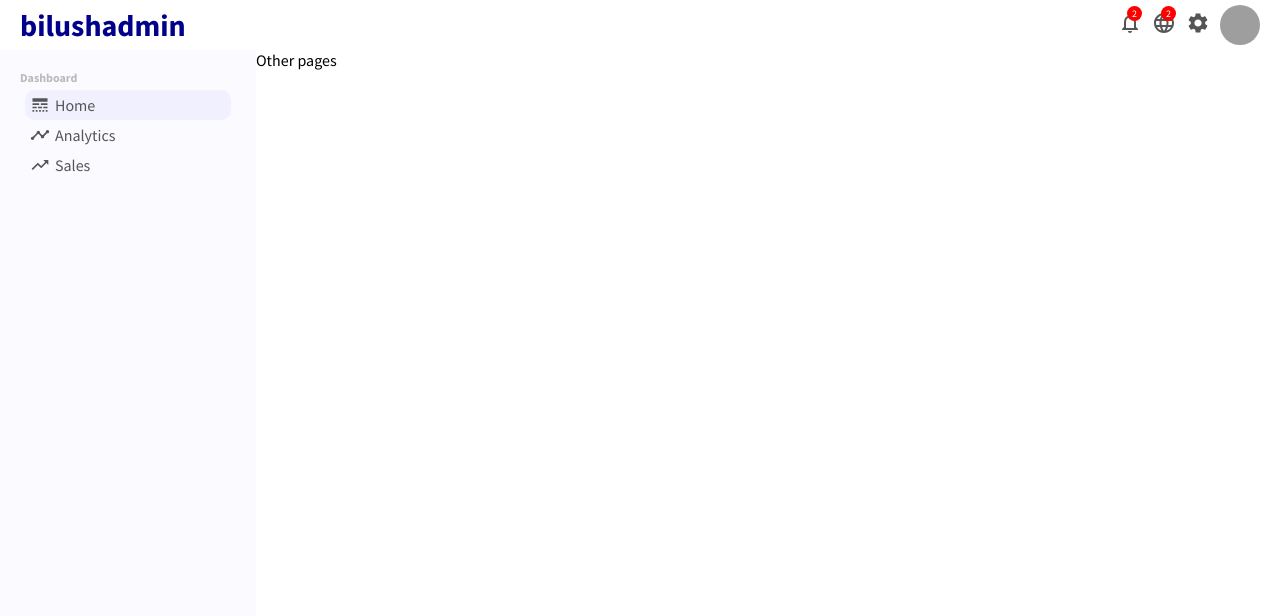
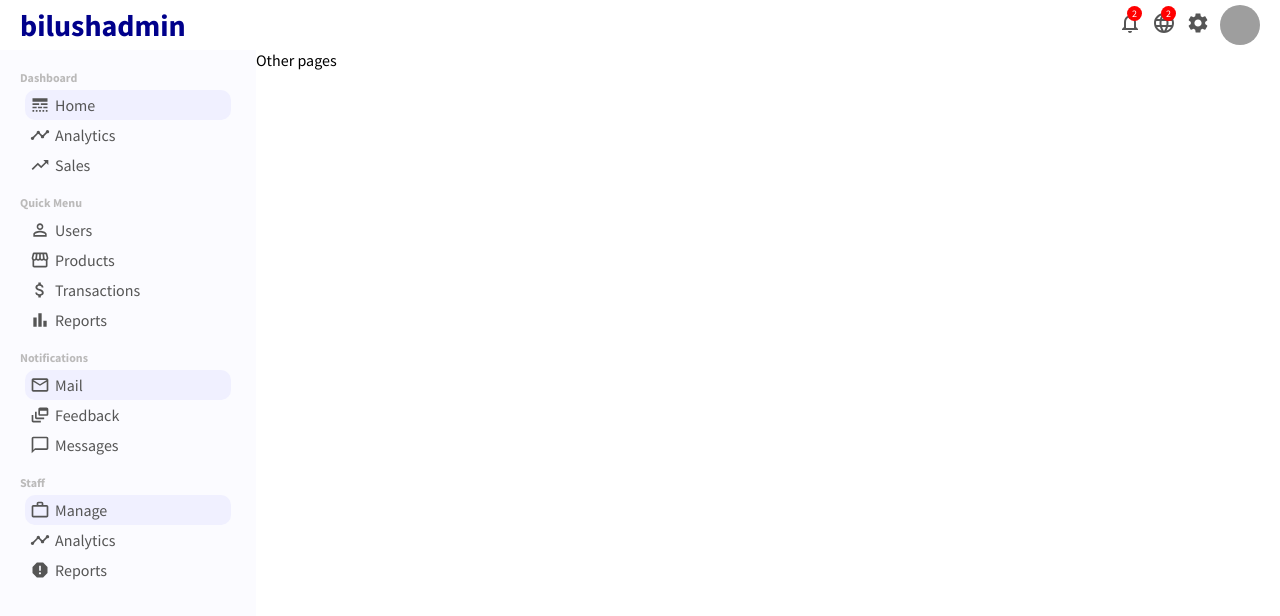
Before and after one commit to sholabioku/admin_ui, a React (Create React App) app: page / in a window 1280 px wide. Shown: the top 616 px of the page. Built offline with nearby package versions, Linux system fonts and the light colour scheme; grey boxes are pictures that could not be loaded.

Commit message:
Complete sidebar menu design

```diff
--- a/src/components/sidebar/Sidebar.jsx
+++ b/src/components/sidebar/Sidebar.jsx
@@ -1,4 +1,17 @@
-import { LineStyle, Timeline, TrendingUp } from '@mui/icons-material';
+import {
+  AttachMoney,
+  BarChart,
+  ChatBubbleOutline,
+  DynamicFeed,
+  LineStyle,
+  MailOutline,
+  PermIdentity,
+  Report,
+  Storefront,
+  Timeline,
+  TrendingUp,
+  WorkOutline,
+} from '@mui/icons-material';
 import './sidebar.css';
 
 const Sidebar = () => {
@@ -22,6 +35,61 @@ const Sidebar = () => {
             </li>
           </ul>
         </div>
+        <div className='sidebarMenu'>
+          <h1 className='sidebarTitle'>Quick Menu</h1>
+          <ul className='sidebarList'>
+            <li className='sidebarListItem'>
+              <PermIdentity className='sidebarIcon' />
+              Users
+            </li>
+            <li className='sidebarListItem'>
+              <Storefront className='sidebarIcon' />
+              Products
+            </li>
+            <li className='sidebarListItem'>
+              <AttachMoney className='sidebarIcon' />
+              Transactions
+            </li>
+            <li className='sidebarListItem'>
+              <BarChart className='sidebarIcon' />
+              Reports
+            </li>
+          </ul>
+        </div>
+        <div className='sidebarMenu'>
+          <h1 className='sidebarTitle'>Notifications</h1>
+          <ul className='sidebarList'>
+            <li className='sidebarListItem active'>
+              <MailOutline className='sidebarIcon' />
+              Mail
+            </li>
+            <li className='sidebarListItem'>
+              <DynamicFeed className='sidebarIcon' />
+              Feedback
+            </li>
+            <li className='sidebarListItem'>
+              <ChatBubbleOutline className='sidebarIcon' />
+              Messages
+            </li>
+          </ul>
+        </div>
+        <div className='sidebarMenu'>
+          <h1 className='sidebarTitle'>Staff</h1>
+          <ul className='sidebarList'>
+            <li className='sidebarListItem active'>
+              <WorkOutline className='sidebarIcon' />
+              Manage
+            </li>
+            <li className='sidebarListItem'>
+              <Timeline className='sidebarIcon' />
+              Analytics
+            </li>
+            <li className='sidebarListItem'>
+              <Report className='sidebarIcon' />
+              Reports
+            </li>
+          </ul>
+        </div>
       </div>
     </div>
   );
```
